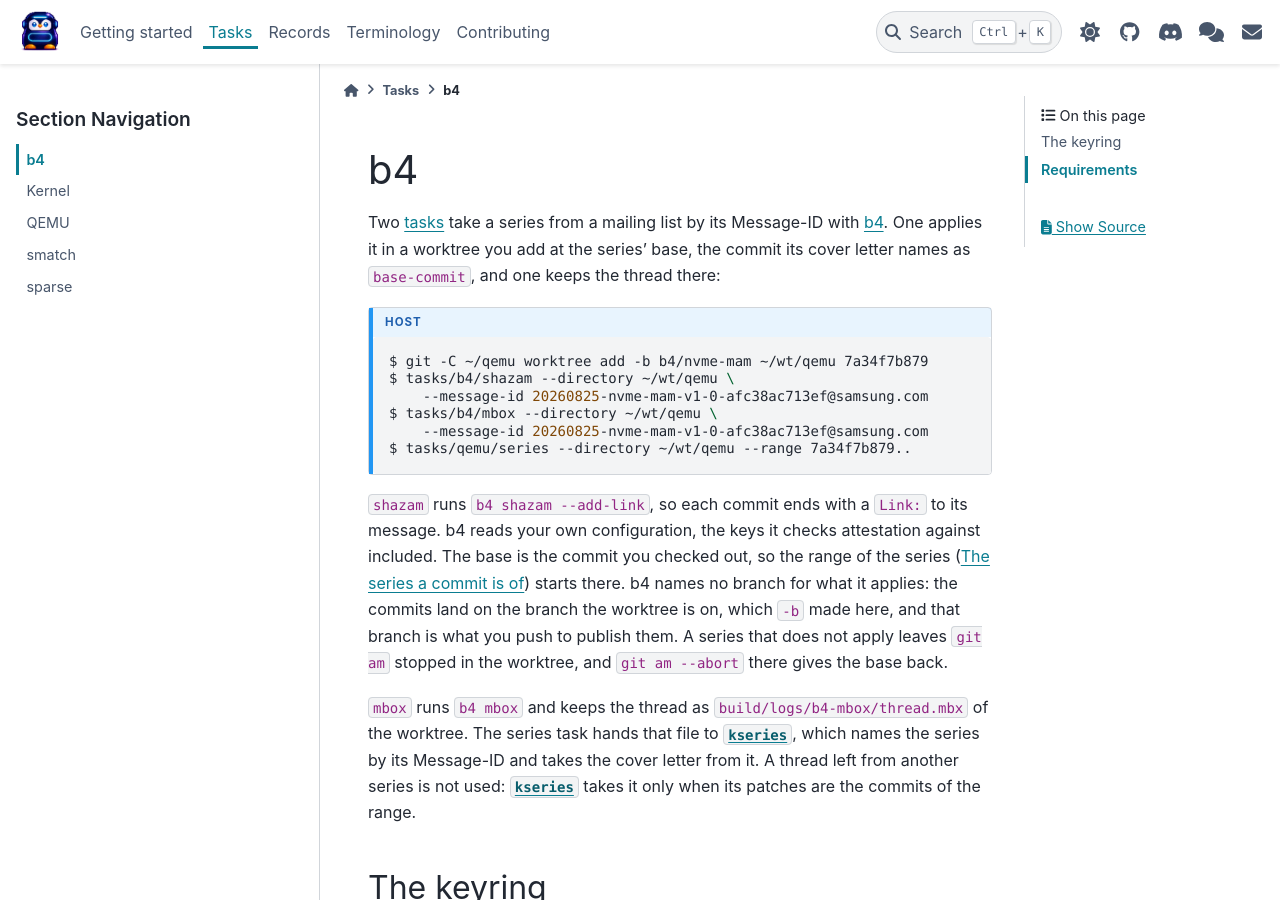
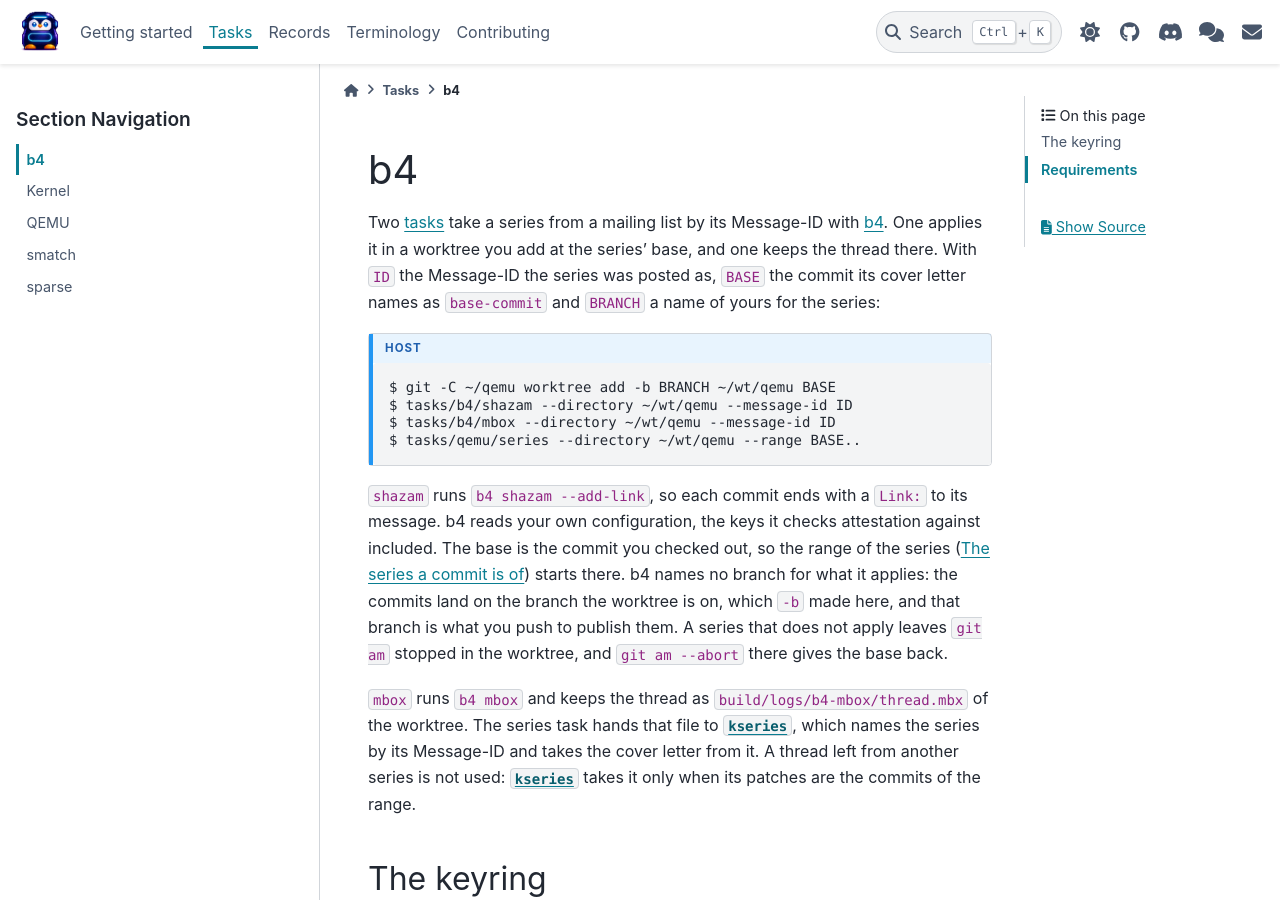
Before and after one commit to linux-kdevops/kdevops-ng, a Sphinx documentation site: the page built from docs/tasks/b4.rst, in a window 1280 px wide and 900 px high. Built offline with Sphinx 7.4.7 and the PyData theme 0.15.4, drawn with Linux system fonts in a browser that asks for light colours.

Commit message:
docs: name no series in the examples
The b4 examples held the Message-ID, base and branch of one series,
and the kernel ones its objects.

Signed-off-by: Daniel Gomez <da.gomez@kernel.org>

```diff
--- a/docs/tasks/b4.rst
+++ b/docs/tasks/b4.rst
@@ -6,19 +6,19 @@ b4
 
 Two :term:`tasks <Task>` take a series from a mailing list by its
 Message-ID with `b4`_. One applies it in a worktree you add at the
-series' base, the commit its cover letter names as ``base-commit``, and
-one keeps the thread there:
+series' base, and one keeps the thread there. With ``ID`` the
+Message-ID the series was posted as, ``BASE`` the commit its cover
+letter names as ``base-commit`` and ``BRANCH`` a name of yours for the
+series:
 
 .. code-block:: console
    :caption: host
    :class: cmd-host
 
-   $ git -C ~/qemu worktree add -b b4/nvme-mam ~/wt/qemu 7a34f7b879
-   $ tasks/b4/shazam --directory ~/wt/qemu \
-       --message-id 20260825-nvme-mam-v1-0-afc38ac713ef@samsung.com
-   $ tasks/b4/mbox --directory ~/wt/qemu \
-       --message-id 20260825-nvme-mam-v1-0-afc38ac713ef@samsung.com
-   $ tasks/qemu/series --directory ~/wt/qemu --range 7a34f7b879..
+   $ git -C ~/qemu worktree add -b BRANCH ~/wt/qemu BASE
+   $ tasks/b4/shazam --directory ~/wt/qemu --message-id ID
+   $ tasks/b4/mbox --directory ~/wt/qemu --message-id ID
+   $ tasks/qemu/series --directory ~/wt/qemu --range BASE..
 
 :src:`shazam <tasks/b4/shazam>` runs ``b4 shazam --add-link``, so each
 commit ends with a ``Link:`` to its message. b4 reads your own
@@ -26,9 +26,9 @@ configuration, the keys it checks attestation against included. The
 base is the commit you checked out, so the range of the series
 (:ref:`records-series`) starts there. b4 names no branch for what it
 applies: the commits land on the branch the worktree is on, which
-``-b`` made here, and that branch is what you push to publish them. A series that does not apply
-leaves ``git am`` stopped in the worktree, and ``git am --abort`` there
-gives the base back.
+``-b`` made here, and that branch is what you push to publish them. A
+series that does not apply leaves ``git am`` stopped in the worktree,
+and ``git am --abort`` there gives the base back.
 
 :src:`mbox <tasks/b4/mbox>` runs ``b4 mbox`` and keeps the thread as
 ``build/logs/b4-mbox/thread.mbx`` of the worktree. The series task hands
--- a/docs/tasks/index.rst
+++ b/docs/tasks/index.rst
@@ -56,7 +56,7 @@ the :term:`tree <Tree>`, in a directory named for the task:
    │   ├── stdout                what make printed
    │   └── stderr                its warnings and errors
    ├── kernel-sparse/
-   │   └── block/blk-merge.o/    a task that checks one object
+   │   └── init/main.o/          a task that checks one object
    │       ├── stdout
    │       └── stderr
    └── kernel-checkpatch/
--- a/docs/tasks/kernel.rst
+++ b/docs/tasks/kernel.rst
@@ -53,9 +53,9 @@ check covers shows. Run it after the build:
 
    $ tasks/kernel/objects --directory ~/linux
    …
-   object: block/blk-merge.o
-   object: drivers/nvme/host/core.o
-   unbuilt: drivers/block/swim.c
+   object: init/main.o
+   object: kernel/fork.o
+   unbuilt: arch/arm64/kernel/setup.c
 
 .. _kernel-configuration:
 
```
Also changed, not shown: 2 other files.
